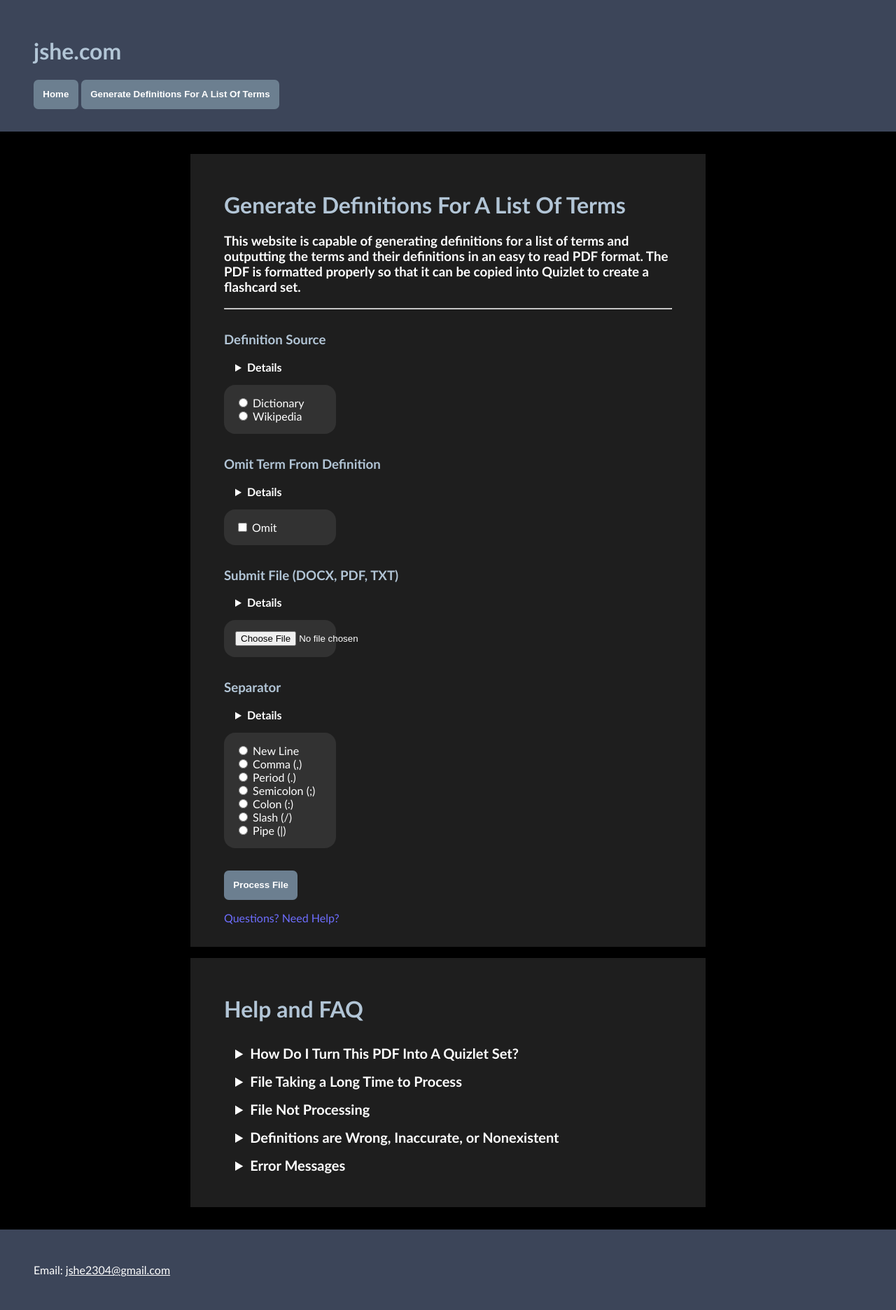
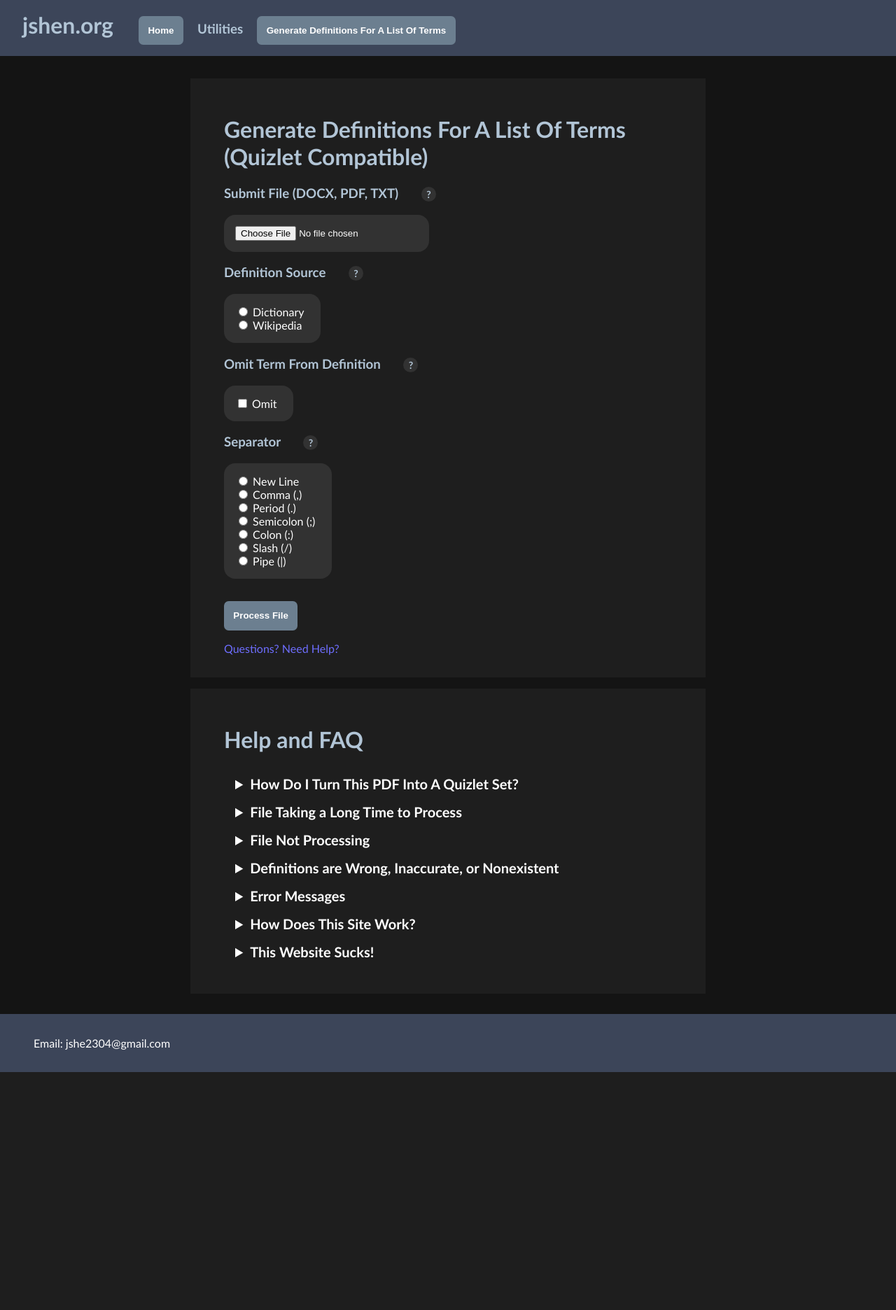
Before and after one commit to jshe2304/plotify.jshen.org, a Flask app: page /generate_definitions in a window 1280 px wide. Shown: the whole page at 70% size. After the commit the page ends 1532 px from the top, so only its background shows below. Run offline with Flask 2, Linux system fonts and the light colour scheme; some libraries are stand-ins or nearby versions.

Commit message:
finished ui

```diff
--- a/app/forms.py
+++ b/app/forms.py
@@ -1,12 +1,13 @@
-from typing import Type
 from flask_wtf import FlaskForm
-from flask_wtf.file import FileAllowed
 from wtforms import FileField, RadioField, SubmitField, BooleanField
 from wtforms.validators import DataRequired
 
-class GenerateDefsForm(FlaskForm):
+class GD_Form(FlaskForm):
     def_source = RadioField('Definition Source', choices=['Dictionary', 'Wikipedia'], validators=[DataRequired()])
     omit_term = BooleanField("Omit Term From Definition")
     file = FileField('Submit File', validators=[DataRequired()])
     separator = RadioField('Separator', choices=['New Line', 'Comma (,)', 'Period (.)', 'Semicolon (;)', 'Colon (:)', 'Slash (/)', 'Pipe (|)'], validators=[DataRequired()])
     submit = SubmitField('Process File')
+
+class spu_login_form(FlaskForm):
+    None
--- a/app/static/functions.py
+++ b/app/functions/generate_definitions.py
@@ -9,6 +9,7 @@ from fpdf import FPDF
 
 def dictionary_request(term):
     definition = None
+    partofspeech = None
 
     baseurl = "https://api.dictionaryapi.dev/api/v2/entries/en_US/"
 
@@ -17,7 +18,8 @@ def dictionary_request(term):
     if "title" in json:
         definition = ""
     else:
-        definition = json[0]['meanings'][0]['definitions'][0]['definition']
+        partofspeech = json[0]['meanings'][0]['partOfSpeech']
+        definition = "(" + partofspeech + ") " + json[0]['meanings'][0]['definitions'][0]['definition']
 
     return definition
 
--- a/app/routes.py
+++ b/app/routes.py
@@ -1,20 +1,25 @@
 import os
+import requests
 from flask import Flask, render_template, flash, request, redirect, send_from_directory, abort, session
 from flask.helpers import url_for
 
 from app import app
-from app.forms import GenerateDefsForm
+from app.forms import GD_Form
 from werkzeug.utils import secure_filename
-from app.static.functions import *
+from app.functions.generate_definitions import *
 
 @app.route('/')
 @app.route('/home')
 def home():
     return render_template('home.html', title = 'Home')
 
-@app.route('/generate_definitions', methods=['post', 'get'])
+@app.route('/version2')
+def version2():
+    return redirect('https://www.youtube.com/watch?v=dQw4w9WgXcQ')
+
+@app.route('/generate_definitions', methods=['POST', 'GET'])
 def generatedefinitions():
-    form = GenerateDefsForm()
+    form = GD_Form()
     if request.method == 'POST':
         if form.validate_on_submit():
             def_source = form.def_source.data
@@ -33,3 +38,9 @@ def generatedefinitions():
         else:
             flash("Field Required")
     return render_template('generate_definitions.html', title = 'Generate Definitions For List of Terms', form=form)
+
+@app.route('/spotify-playlist-utilities', methods=['POST', 'GET'])
+def spotifyplaylistutilities_login():
+    CLIENT_ID = '4ed7461ce6fc46b9b5fc1cff6e08d2a5'
+
+    #if request.method == "POST":
--- a/app/static/style.css
+++ b/app/static/style.css
@@ -2,23 +2,35 @@ html, body {
     padding: 0;
     margin: 0;
 
-    background-color: black;
+    background-color: rgb(20, 20, 20);
 
     font-family: Calibri;
     color: white;
     font-size: 16px;
 
     scroll-behavior: smooth;
+
+    position: relative;
+    min-height: 100vh;
 }
 
 div.navbar {
     background-color : rgb(60, 69, 89);
 
-    padding: 2em;
-    padding-left: 3em;
-    padding-right: 3em;
+    padding: 1em;
+    padding-left: 2em;
+    padding-right: 2em;
 
-    margin-bottom: 2em;
+    position: fixed;
+    top: 0;
+    left: 0;
+    right: 0;
+    z-index: 9999;
+}
+
+div.content {
+    padding-top: 6rem;
+    padding-bottom: 6rem;
 }
 
 div.inner {
@@ -39,14 +51,13 @@ div.inner {
 div.standout {
     background-color: rgb(50, 50, 50);
     padding: 1em;
-    margin-right: 50%;
-    margin-top: 1em;
+    padding-right: 1.5em;
+    display: inline-block;
     border-radius: 1em;
 }
 
 div.section {
-    margin-top: 2em;
-    margin-right: 50%;
+    margin-top: 1em;
 }
 
 input[type=button], input[type=submit].button {
@@ -65,12 +76,7 @@ details {
     margin: 1em;
 }
 
-summary.formsummary {
-    font-size: 16px;
-    font-weight: bold;
-}
-
-summary.helpsummary {
+#help summary {
     font-size: 20px;
     font-weight: bold;
 }
@@ -82,10 +88,83 @@ summary.helpsummary {
 footer {
     background-color : rgb(60, 69, 89);
 
-    padding: 2em;
-    padding-left: 3em;
-    padding-right: 3em;
+    padding: 1rem;
+    padding-left: 3rem;
+    padding-right: 3rem;
 
     margin:auto;
-    margin-top: 2em;
+    margin-top: 2rem;
+
+    position: fixed;
+    bottom: 0;
+
+    position: absolute;
+    bottom: 0;
+    left: 0;
+    right: 0;
 }
+
+a {
+    text-decoration: none;
+}
+
+.tooltip {
+    display: inline-block;
+    height: 1.5em;
+    width: 1.5em;
+    line-height: 1.5em;
+
+    -moz-border-radius: 0.75em; /* or 50% */
+    border-radius: 0.75em; /* or 50% */
+
+    margin-left: 2em;
+
+    text-align: center;
+
+    background-color: rgb(50, 50, 50);
+    font-size: 0.75em;
+}
+
+  /* Tooltip text */
+.tooltip .tooltiptext {
+    content: " ";
+    margin-left: 2em;
+    line-height: 1.25em;
+    font-weight: lighter;
+    width: 20em;
+    visibility: hidden;
+    background-color: rgb(50, 50, 50);
+    text-align: left;
+    padding: 1em;
+    border-radius: 6px;
+
+    /* Position the tooltip text - see examples below! */
+    position: absolute;
+    z-index: 1;
+}
+
+.tooltip .tooltiptext::after {
+    content: " ";
+    position: absolute;
+    top: 15%;
+    right: 100%; /* To the left of the tooltip */
+    margin-top: -0.6em;
+    border-width: 0.6em;
+    border-style: solid;
+    border-color: transparent rgb(50, 50, 50) transparent transparent;
+}
+
+  /* Show the tooltip text when you mouse over the tooltip container */
+.tooltip:hover .tooltiptext {
+    visibility: visible;
+  }
+
+ul.navbar {
+    list-style-type: none;
+    margin: 0;
+    padding: 0;
+}
+
+li.navbar {
+    display: inline;
+}
--- a/app/templates/base.html
+++ b/app/templates/base.html
@@ -3,19 +3,20 @@
         <link rel = "stylesheet" href = "{{ url_for('static', filename='style.css') }}">
 
         {% if title %}
-        <title>{{ title }} - Jay</title>
+        <title>{{ title }} - jshen</title>
         {% else %}
-        <title>Welcome To My Site! - jshe2304</title>
+        <title>Welcome To My Site! - jshen</title>
         {% endif %}
     </head>
 
     <body>
         <div class = "navbar">
-            <h1>jshe.com</h1>
-            <div>
-                <input type="button" class="button navbarbutton" onclick="location.href='/home';" value="Home" />
-                <input type="button" class="button navbarbutton" onclick="location.href='generate_definitions';" value="Generate Definitions For A List Of Terms" />
-            </div>
+            <ul class="navbar">
+                <li class="navbar" style="margin-right: 2em;"><h1 style="display: inline;" onclick="location.href='/home';">jshen.org</h1></li>
+                <li class="navbar"><input type="button" class="button navbarbutton" onclick="location.href='/home';" value="Home" /></li>
+                <li class="navbar" style="margin-left:1em; margin-right: 1em;"><h3 style="display:inline;">Utilities</h3></li>
+                <li class="navbar"><input type="button" class="button navbarbutton" onclick="location.href='generate_definitions';" value="Generate Definitions For A List Of Terms"/></li>
+            </ul>
         </div>
         <div class = "content">
             {% block content %}{% endblock %}
--- a/app/templates/generate_definitions.html
+++ b/app/templates/generate_definitions.html
@@ -3,17 +3,32 @@
 {% block content %}
 	<div>
 		<div class="inner" id="form">
-			<h1>Generate Definitions For A List Of Terms</h1>
-			<h3 style="color:white;">This website is capable of generating definitions for a list of terms and outputting the terms and their definitions in an easy to read PDF format. The PDF is formatted properly so that it can be copied into Quizlet to create a flashcard set.</h3>
-			<hr>
+			<h1>Generate Definitions For A List Of Terms (Quizlet Compatible)</h1>
 			<form action="" method="POST" enctype="multipart/form-data" novalidate>
 				{{ form.hidden_tag() }}
-				<div class="section">
-					<h3>{{ form.def_source.label }}</h3>
-					<details>
-						<summary class="formsummary">Details</summary>
-						<p>Where the definition will be found. If the chosen source does not recognize the term, the other source will be used. If neither source recognizes it, the definition will be left blank.</p>
-					</details>
+
+				<div id="file" class="section">
+					<h3>
+						{{ form.file.label }} (DOCX, PDF, TXT)
+
+						<span class="tooltip">
+							?
+							<span class="tooltiptext">File with terms to be defined. Must not exceed 20mb for security and performance reasons. Large files may be broken down into smaller files then submitted.</span>
+						</span>
+					</h3>
+					<div class="standout">
+						{{ form.file(class_="formbutton") }}
+					</div>
+				</div>
+
+				<div id="def_source" class="section">
+					<h3>
+						{{ form.def_source.label }}
+						<span class="tooltip">
+							?
+							<span class="tooltiptext">Where the definition will be found. If the chosen source does not recognize the term, the other source will be used. If neither source recognizes it, the definition will be left blank.</span>
+						</span>
+					</h3>
 					<div class="standout">
 						{% for subfield in form.def_source %}
 							<tr>
@@ -25,37 +40,27 @@
 					</div>
 				</div>
 
-				<div class="section">
-					<h3>{{ form.omit_term.label }}</h3>
-					<details>
-						<summary class="formsummary">Details</summary>
-						<p>Useful if you do not want to see the term when studying, such as when you are looking at the definition to guess the term.</p>
-					</details>
+				<div id="omit_term" class="section">
+					<h3>
+						{{ form.omit_term.label }}
+						<span class="tooltip">
+							?
+							<span class="tooltiptext">Select if you do not want to see the term when studying. For example, when you are looking at the definition to guess the term.</span>
+						</span>
+					</h3>
 					<div class="standout">
 						{{ form.omit_term }} Omit
 					</div>
 				</div>
 
-				<div class="section">
-					<h3>{{ form.file.label }} (DOCX, PDF, TXT)</h3>
-					<details>
-						<summary class="formsummary">Details</summary>
-						<p>File with terms to be defined.</p>
-						<p>Must be DOCX, PDF, TXT</p>
-						<p>Must not exceed 20mb for security and performance reasons. Large files may be broken down into smaller files then submitted.</p>
-					</details>
-					<div class="standout">
-						{{ form.file(class_="formbutton") }}
-					</div>
-				</div>
-
-				<div class="section">
-					<h3>{{ form.separator.label }}</h3>
-					<details>
-						<summary class="formsummary">Details</summary>
-						<p>What character separates the terms?</p>
-						<p>Inconsistent separating characters may lead to issues with the final definitions</p>
-					</details>
+				<div id="separator" class="section">
+					<h3>
+						{{ form.separator.label }}
+						<span class="tooltip">
+							?
+							<span class="tooltiptext">What character separates the terms in your list? Inconsistent separating characters may lead to issues with the final definitions.</span>
+						</span>
+					</h3>
 					<div class="standout">
 						{% for subfield in form.separator %}
 							<tr>
@@ -67,7 +72,7 @@
 					</div>
 				</div>
 
-				<div class = "section" style="background-color: red;">
+				<div id="flash" class = "section" style="background-color: red;">
 					{% with messages = get_flashed_messages() %}
 						{% if messages %}
 							{% for message in messages %}
@@ -77,7 +82,7 @@
 					{% endwith %}
 				</div>
 
-				<div class="section">
+				<div id="submit" class="section" style="margin-top: 2em;">
 					{{ form.submit(class_="button formsubmitbutton") }}
 				</div>
 			</form>
@@ -91,7 +96,7 @@
 			<h1 style="margin-bottom: 1em;">Help and FAQ</h1>
 
 			<details>
-				<summary class="helpsummary">How Do I Turn This PDF Into A Quizlet Set?</summary>
+				<summary>How Do I Turn This PDF Into A Quizlet Set?</summary>
 				<p>The PDF is already formatted properly for input into Quizlet, you just need to copy it into existing functions of the website.</p>
 				<ol>
 					<li>Navigate to <b style="font-style: italic;">Create</b></li>
@@ -106,14 +111,14 @@
 			</details>
 
 			<details>
-				<summary class="helpsummary">File Taking a Long Time to Process</summary>
+				<summary>File Taking a Long Time to Process</summary>
 				<p>Don't worry! Especially if your list of words is long, it is supposed to take some time.</p>
 				<p>Remember, the server has to search through massive databases to find each definition. Wikipedia alone has over 50 million!</p>
 				<p>Estimate around 3-4 seconds per term!</p>
 			</details>
 
 			<details>
-				<summary class="helpsummary">File Not Processing</summary>
+				<summary>File Not Processing</summary>
 				<p>Check around your browser, see if you can find any indications that the page is loading or working somehow, as that indicates your file is being processed.</p>
 				<p>If there is no such indication, check:</p>
 				<ul>
@@ -124,19 +129,37 @@
 			</details>
 
 			<details>
-				<summary class="helpsummary">Definitions are Wrong, Inaccurate, or Nonexistent</summary>
+				<summary>Definitions are Wrong, Inaccurate, or Nonexistent</summary>
 				<p>First, try changing the source, as each source may yield different definitions. The dictionary is better for vocabulary words while Wikipedia is better for historical terms, scientific facts, etc.</p>
 				<p>Second, try checking the spelling and formatting of your terms.</p>
-				<p>If all else fails, send me a message! The meaner the better! </p>
+				<p>Third, be aware that words may have multiple meanings. This program is not advanced enough to retrieve definitions specific to each user and I am too lazy to implement it. Sorry!</p>
 			</details>
 
 			<details>
-				<summary class="helpsummary">Error Messages</summary>
+				<summary>Error Messages</summary>
 				<dl>
 					<dt>Error 413</dt>
 					<dd>File was too large (>20mb)</dd>
 				</dl>
 			</details>
+
+			<details>
+				<summary>How Does This Site Work?</summary>
+				<p>This website is built with HTML, CSS, and JavaScript on the frontend, which is what you see.</p>
+				<p>On the backend, the information inputted is processed with Python using a micro-framework called <a href="https://flask.palletsprojects.com/en/2.0.x/"><span style="color: rgb(110, 110, 255);">Flask</span></a>.</p>
+				<p>The backend code, running on a server somewhere in Oregon, takes your inputted information and files, extracts the terms, looks for them through a dictionary or Wikipedia database, organizes the terms and definitions into a PDF, and downloads it to your computer.</p>
+				<p>This website is hosted and run on AWS</p>
+				<hr>
+				<p>For the more technical people interested in the API endpoints used:</p>
+				<p>Dictionary: "https://api.dictionaryapi.dev/api/v2/entries/en_US/" + term</p>
+				<p>Wikipedia: "https://en.wikipedia.org/w/api.php?format=json&action=query&prop=extracts&exsentences=2&explaintext&redirects=1&titles=" + term</p>
+			</details>
+
+			<details>
+				<summary>This Website Sucks!</summary>
+				<p>We have a new, better site that is waiting for this site to be dismantled! Try it out!</p>
+				<input type="button" onclick="location.href='https://www.youtube.com/watch?v=dQw4w9WgXcQ?autoplay=1'" value="Go to site" />
+			</details>
 		</div>
 	</div>
 {% endblock %}
--- a/app/templates/home.html
+++ b/app/templates/home.html
@@ -1,5 +1,8 @@
 {% extends "base.html" %}
 
 {% block content %}
-    <h1>Welcome!</h1>
+    <div class="inner">
+            <h1>Welcome!</h1>
+    </div>
+
 {% endblock %}
--- /dev/null
+++ b/app/templates/spotify_playlist_utilities_login.html
@@ -0,0 +1,5 @@
+{% extends "base.html" %}
+
+{% block content %}
+    <input type="submit" value="Login" name="login">
+{% endblock %}
```
Also changed, not shown: app/functions/spotify_playlist_utilities.py (added, +77 -0 lines).
